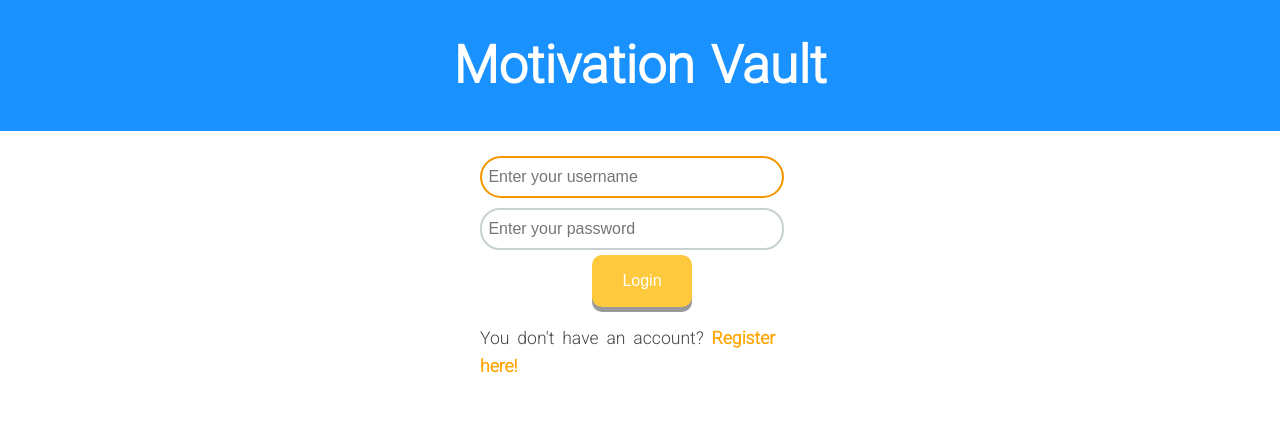
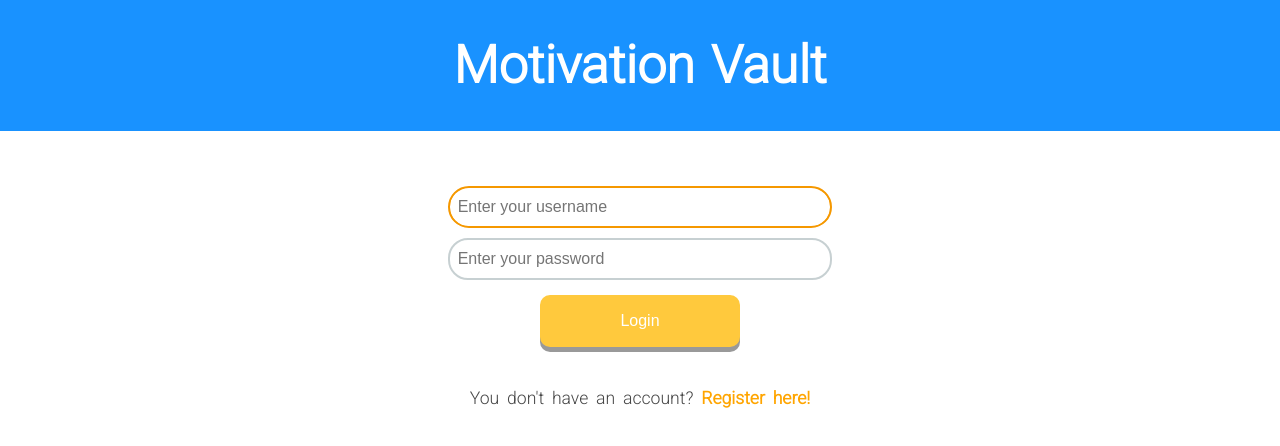
Before and after one commit to manuel12/motivation-vault, a React (Create React App) app in the folder front-end/: page / in a window 1280 px wide. Shown: the top 446 px of the page. Built offline with nearby package versions, Linux system fonts and the light colour scheme.

Commit message:
Updated css

```diff
--- a/front-end/src/css/Auth.module.css
+++ b/front-end/src/css/Auth.module.css
@@ -9,9 +9,21 @@
 }
 
 .login-container {
-  width: 90%;
-  margin-left: 5%;
-  margin-right: 5%;
+  width: 100%;
+  max-width: 768px;
+  margin: auto;
+  padding: 50px 0;
+  text-align: center;
+}
+
+input {
+  width: 100%;
+  max-width: 400px;
+}
+
+button {
+  width: 200px;
+  margin: 10px auto 20px !important;
 }
 
 span {
@@ -19,18 +31,3 @@ span {
   color: orange;
   cursor: pointer;
 }
-
-@media screen and (min-width: 768px) {
-  .login-container {
-    width: 70%;
-    margin-left: 15%;
-    margin-right: 15%;
-  }
-}
-
-@media screen and (min-width: 768px) {
-  .login-container {
-    width: 50%;
-    margin: 20px 25%;
-  }
-}
```
